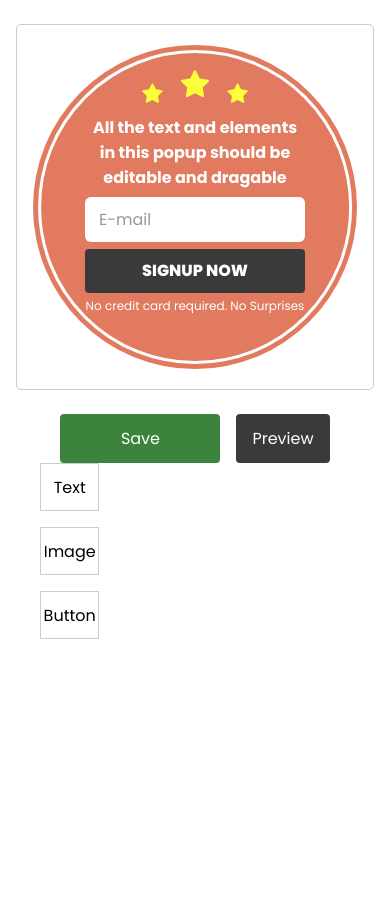
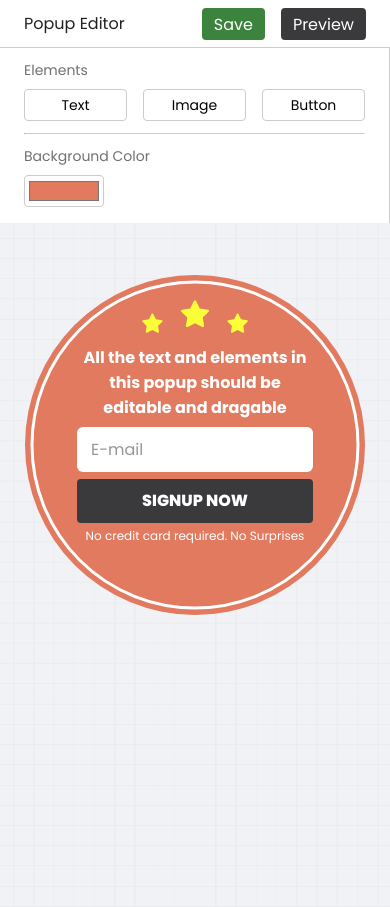
Before and after one commit to raisonjoseph/poptin-task, a plain HTML site: page index.html in a window 390 px wide. Before the commit the page ends 844 px from the top, so only its background shows below. Drawn offline with nearby package versions, Linux system fonts and the light colour scheme.

Commit message:
Update editor UI

```diff
--- a/index.html
+++ b/index.html
@@ -2,7 +2,7 @@
 <html>
 
 <head>
-  <title>Draggable Elements</title>
+  <title>Popup Editor</title>
   <link rel="preconnect" href="https://fonts.googleapis.com">
   <link rel="preconnect" href="https://fonts.gstatic.com" crossorigin>
   <link href="https://fonts.googleapis.com/css2?family=Poppins:wght@400;700;800&display=swap" rel="stylesheet">
@@ -13,10 +13,36 @@
 
 <body>
   <div id="container" class="container">
+    <header class="header">
+      <span>Popup Editor</span>
+      <div class="btn-container">
+        <button class="btn green" id="save">Save</button>
+        <button class="btn preview" id="preview">Preview</button>
+      </div>
+    </header>
     <div class="editor-container">
+      <div class="editor-tools">
+
+        <span class="hint">Elements</span>
+        <div id="editor-elements" class="editor-elements">
+          <div class="editor-element" data-type="text">
+            Text
+          </div>
+          <div class="editor-element" data-type="image">
+            Image
+          </div>
+          <div class="editor-element" data-type="button">
+            Button
+          </div>
+        </div>
+        <hr>
+        <span class="hint">Background Color</span>
+        <input id="color-picker" type="color" class="color-picker" value="#E17A5F" />
+      </div>
+
       <div class="editor">
         <div class="editor-content">
-          <div class="popup">
+          <div class="popup hidden">
             <div id="editor_popup_content" class="popup-content">
               <div class="stars popup-element" data-element="stars">
                 <svg width="192" height="64" viewBox="0 0 192 64" fill="none" xmlns="http://www.w3.org/2000/svg">
@@ -62,21 +88,6 @@
               </div>
             </div>
           </div>
-        </div>
-        <div class="btn-container">
-          <button class="btn green" id="save">Save</button>
-          <button class="btn preview" id="preview">Preview</button>
-        </div>
-      </div>
-      <div id="editor-elements" class="editor-elements">
-        <div class="editor-element" data-type="text">
-          Text
-        </div>
-        <div class="editor-element" data-type="image">
-          Image
-        </div>
-        <div class="editor-element" data-type="button">
-          Button
         </div>
       </div>
     </div>
--- a/script.js
+++ b/script.js
@@ -3,7 +3,9 @@
 $(function () {
     // Temporary storage for elements
     let elementPositions = {};
+    let backgroundColor = "";
     const _ELEMENT_POSITION = "ELEMENT_POSITIONS";
+    const _POPUP_BACKGROUND = "POPUP_BACKGROUND";
     const CLOSE_BUTTON = `<svg width="16" height="16" viewBox="0 0 24 24" fill="none" xmlns="http://www.w3.org/2000/svg">
                             <g clip-path="url(#clip0_711_4145)">
                             <path d="M12.94 12L18.4667 6.47329C18.5759 6.34576 18.633 6.18171 18.6265 6.01393C18.62 5.84614 18.5504 5.68698 18.4317 5.56825C18.313 5.44952 18.1538 5.37997 17.986 5.37349C17.8183 5.36701 17.6542 5.42408 17.5267 5.53329L12 11.06L6.47334 5.52663C6.3478 5.40109 6.17754 5.33057 6 5.33057C5.82247 5.33057 5.6522 5.40109 5.52667 5.52663C5.40113 5.65216 5.33061 5.82243 5.33061 5.99996C5.33061 6.1775 5.40113 6.34776 5.52667 6.47329L11.06 12L5.52667 17.5266C5.45688 17.5864 5.4002 17.6599 5.36019 17.7426C5.32017 17.8254 5.29768 17.9154 5.29414 18.0073C5.29059 18.0991 5.30606 18.1906 5.33958 18.2762C5.37309 18.3617 5.42393 18.4394 5.4889 18.5044C5.55387 18.5694 5.63157 18.6202 5.71712 18.6537C5.80267 18.6872 5.89423 18.7027 5.98604 18.6992C6.07785 18.6956 6.16794 18.6731 6.25065 18.6331C6.33336 18.5931 6.4069 18.5364 6.46667 18.4666L12 12.94L17.5267 18.4666C17.6542 18.5758 17.8183 18.6329 17.986 18.6264C18.1538 18.62 18.313 18.5504 18.4317 18.4317C18.5504 18.3129 18.62 18.1538 18.6265 17.986C18.633 17.8182 18.5759 17.6542 18.4667 17.5266L12.94 12Z" fill="white"/>
@@ -23,9 +25,9 @@ $(function () {
          * @param {HTMLElement} element - The HTML element associated with the constructor.
          * @param {Object} position - The position of the constructor.
          * @param {string} [elementId=""] - The ID of the element (optional).
-         * @param {string} [text=""] - The text associated with the constructor (optional).
+         * @param {string} [value=""] - The text associated with the constructor (optional).
          */
-        constructor(type, element, position, elementId = "", text = "") {
+        constructor(type, element, position, elementId = "", value = "") {
             this.type = type;
             this.element = element;
             this.position = {
@@ -33,7 +35,7 @@ $(function () {
                 left: elementId ? position.left : position.left - element.offset().left,
             };
             this.elementId = elementId;
-            this.text = text;
+            this.value = value;
         }
 
         /**
@@ -42,14 +44,14 @@ $(function () {
         collectPops() {
             switch (this.type) {
                 case "text":
-                    this.text = prompt("Enter text");
+                    this.value = prompt("Enter text");
                     break;
                 case "image":
-                    this.text = prompt("Enter image URL");
+                    this.value = prompt("Enter image URL");
                     break;
 
                 case "button":
-                    this.text = prompt("Enter button text");
+                    this.value = prompt("Enter button text");
                     break;
             }
         }
@@ -63,7 +65,7 @@ $(function () {
                 case "text":
                     this.customElement = `
                         <div class="popup-element custom title" data-element="${this.elementId}" style="top:${this.position.top}px; left: ${this.position.left}px">
-                            <span>${this.text}</span>
+                            <span>${this.value}</span>
                             <span class="delete">${CLOSE_BUTTON}</span>
 
                         </div>`;
@@ -71,7 +73,7 @@ $(function () {
                 case "image":
                     this.customElement = `
                         <div class="popup-element custom image" data-element="${this.elementId}" style="top:${this.position.top}px; left: ${this.position.left}px">
-                            <img src="${this.text}" />
+                            <img src="${this.value}" />
                             <span class="delete">${CLOSE_BUTTON}</span>
                         </div>
                     `;
@@ -80,7 +82,7 @@ $(function () {
                 case "button":
                     this.customElement = `
                         <div class="popup-element custom button" data-element="${this.elementId}" style="top:${this.position.top}px; left: ${this.position.left}px">
-                            <button class="btn btn-dark">${this.text}</button>
+                            <button class="btn btn-dark">${this.value}</button>
                             <span class="delete">${CLOSE_BUTTON}</span>
                         </div>
                     `;
@@ -102,7 +104,7 @@ $(function () {
                     $(`[data-element='${element}']`).css({
                         top: ui.position.top,
                         left: ui.position.left,
-                    });
+                    }).addClass('dragged');
                 },
             });
             // Add delete listener to the element
@@ -114,9 +116,9 @@ $(function () {
         }
 
         constructElement() {
-            if (!this.text)
+            if (!this.value)
                 this.collectPops();
-            if (this.text) {
+            if (this.value) {
                 this.createElement();
                 this.element.append(this.customElement);
                 this.addListeners($(`[data-element='${this.elementId}']`));
@@ -126,7 +128,7 @@ $(function () {
                 ...this.position,
                 isCustomElement: true,
                 elementType: this.type,
-                text: this.text,
+                text: this.value,
             }
             return this.customElement;
         }
@@ -137,6 +139,7 @@ $(function () {
      */
     function restorePositionFromStorage() {
         const positions = JSON.parse(localStorage.getItem(_ELEMENT_POSITION));
+        const backgroundColor = localStorage.getItem(_POPUP_BACKGROUND);
         if (positions) {
             for (const element in positions) {
                 const position = positions[element];
@@ -158,6 +161,11 @@ $(function () {
             elementPositions = positions;
 
         }
+        if (backgroundColor) {
+            $('.popup').css('background-color', backgroundColor);
+            $('#color-picker').val(backgroundColor);
+        }
+        $(".editor-content .popup").removeClass("hidden");
     }
 
     /**
@@ -179,7 +187,7 @@ $(function () {
                 $(`[data-element='${element}']`).css({
                     top: ui.position.top,
                     left: ui.position.left,
-                });
+                }).addClass('dragged');
             },
         });
     }
@@ -191,6 +199,7 @@ $(function () {
 
     $("#save").on("click", function () {
         localStorage.setItem(_ELEMENT_POSITION, JSON.stringify(elementPositions));
+        localStorage.setItem(_POPUP_BACKGROUND, backgroundColor);
     });
 
     $("#modal-container").on("click", function (ev) {
@@ -248,6 +257,15 @@ $(function () {
         cursor: "move",
     });
 
+    $('#color-picker').on('change', function () {
+        const color = $(this).val();
+        // Check if the color is valid
+        if (/^#[0-9A-F]{6}$/i.test(color)) {
+            $('.popup').css('background-color', color);
+            backgroundColor = color
+        }
+    })
+
 
     restorePositionFromStorage();
     addDraggableListener($(".editor .popup-element"))
--- a/styles.css
+++ b/styles.css
@@ -1,6 +1,8 @@
 :root {
   --text-color: #212121;
+  --text-secondary: #717171;
   --green: #3c843e;
+  --border-color: #cccccc;
 }
 
 * {
@@ -20,21 +22,23 @@ html.modal-active, body.modal-active {
 
 
 .container {
-  max-width: 1200px;
+  /* max-width: 1200px; */
   margin: 0 auto;
-  padding: 24px;
-  display: flex;
-  justify-content: center;
 }
 
 .btn-container {
   display: flex;
   justify-content: center;
+  align-items: center;
   gap: 16px;
-  margin-top: 24px;
 }
 
 /* UI Elements */
+
+.hint {
+  color: var(--text-secondary);
+  font-size: 14px;
+}
 
 .btn {
   border: none;
@@ -52,45 +56,99 @@ html.modal-active, body.modal-active {
 .btn.green {
   background: var(--green);
   color: white;
-  min-width: 160px;
+  padding: 4px 12px;
+  height: 32px;
 }
 .btn.preview {
   background: #3A3A3C;
-  color: white
+  color: white;
+  padding: 4px 12px;
+  height: 32px;
+}
+
+hr {
+  margin: 12px 0px;
+  width: 100%;
+  border-bottom-color: var(--border-color);
+  border-top: none;
+}
+
+.color-picker {
+  background-color: transparent;
+  border-color: var(--border-color);
+  width: 80px;
+  height: 32px;
+  border-radius: 4px;
+}
+.color-picker::-webkit-color-swatch-wrapper {
+  border-color: var(--border-color);
+  outline: none;
+  box-shadow: none;
 }
 
 /* Editor */
 
+.header {
+  width: 100%;
+  height: 48px;
+  background-color: white;
+  border-bottom: 1px solid var(--border-color);
+  display: flex;
+  align-items: center;
+  justify-content: space-between;
+  padding: 0px 24px;
+  color: var(--text-color);
+}
+
 .editor-container {
   width: 100%;
-  max-width: 800px;
+  min-height: calc(100vh - 48px);
   display: flex;
   flex-wrap: wrap;
+
 }
 
+.editor {
+  flex: 1;
+  background: url('./editor_bg.png');
+  background-size: cover;
+}
 
 .editor-content{
+  margin-top: 2rem;
   padding: 20px;
-  border: 1px solid #ccc;
   border-radius: 5px;
   display: flex;
   justify-content: center;
 }
 
-.editor-elements {
-  width: 30%;
+.editor-tools {
+  width: 240px;
   display: flex;
   flex-direction: column;
-  padding: 0px 1.5rem;
+  gap: 16px;
+  padding: 24px;
+  user-select: none;
+  background-color: white;
+  border-right: 1px solid var(--border-color);
+}
+
+
+.editor-elements {
+  width: 100%;
+  display: flex;
+  flex-direction: column;
+  gap: 16px;
   user-select: none;
 }
 
 .editor-element {
   width: 100%;
-  height: 48px;
+  height: 40px;
+  font-size: 16px;
   max-width: 240px;
   border: 1px solid #ccc;
-  margin-bottom: 1rem;
+  border-radius: 4px;
   display: flex;
   align-items: center;
   justify-content: center;
@@ -108,7 +166,16 @@ html.modal-active, body.modal-active {
   border-radius: 50%;
   background-color: #E17A5F;
   overflow: hidden;
+  transition: opacity,transform 0.25s ease-in-out;
+  opacity: 1;
+  transform: scale(1);
 }
+
+.editor-content .popup.hidden {
+  opacity: 0;
+  transform: scale(.4);
+}
+
 .popup::before {
   content: '';
   position: absolute;
@@ -265,7 +332,7 @@ html.modal-active, body.modal-active {
   cursor: pointer;
 }
 
-.hint{
+.popup .hint{
   font-family: Poppins;
   font-size: 15px;
   font-weight: 400;
@@ -340,6 +407,29 @@ html.modal-active, body.modal-active {
     .editor{
       padding: 0px;
       width: 100%;
+      height: calc(100vh - 160px);
+    }
+    .editor-container{
+      gap: 0px;
+    }
+    .editor-tools{
+      width: 100%;
+      padding-top: 12px;
+      padding-bottom: 16px;
+      gap: 8px;
+    }
+    .editor-elements{
+      flex-direction: row;
+      width: 100%;
+      gap: 16px;
+    }
+    .editor-element{
+      height: 32px;
+      font-size: 14px;
+    }
+
+    .editor-tools hr {
+      margin: 4px 0px;
     }
     .popup {
       width: 460px;
@@ -373,8 +463,6 @@ html.modal-active, body.modal-active {
 
 @media (max-width: 567px){
   .container {
-    padding-left: 16px;
-    padding-right: 16px;
   }
   .editor{
     padding: 0px;
```
Also changed, not shown: editor_bg.png (added).
